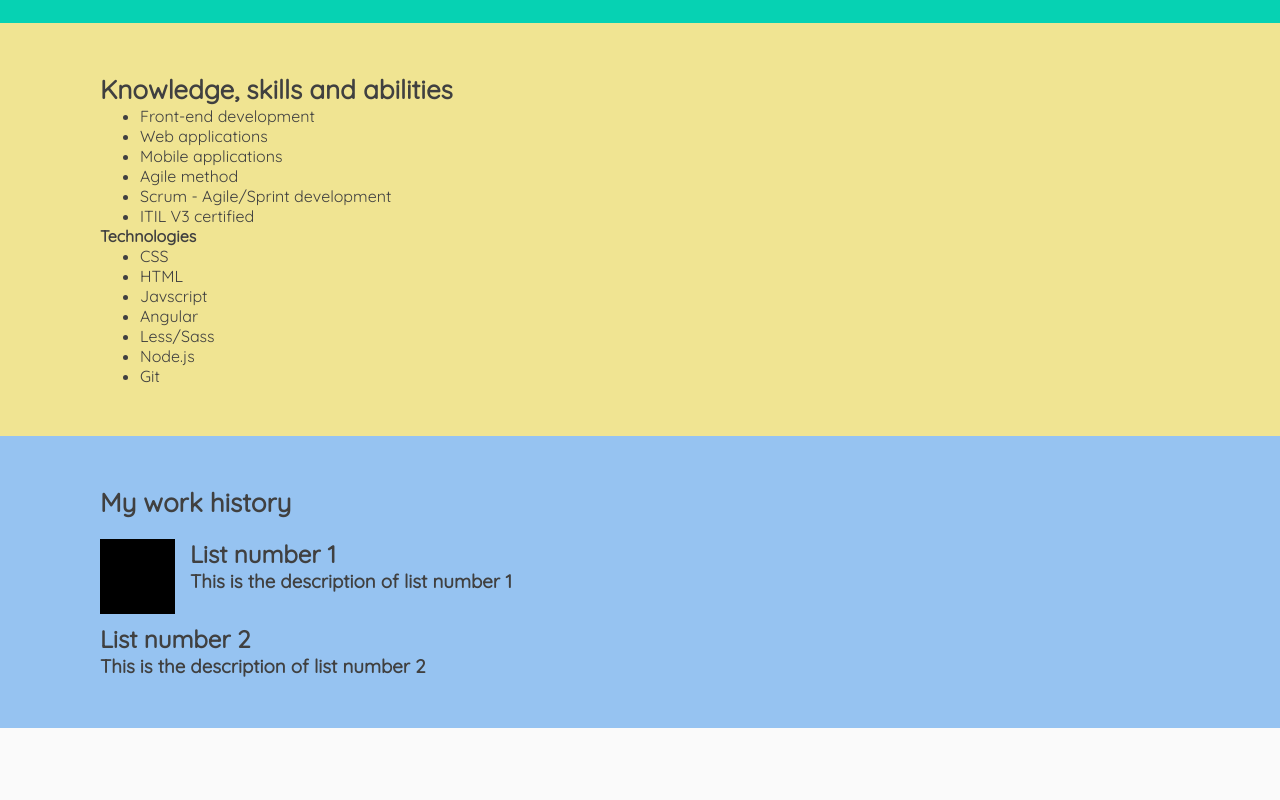
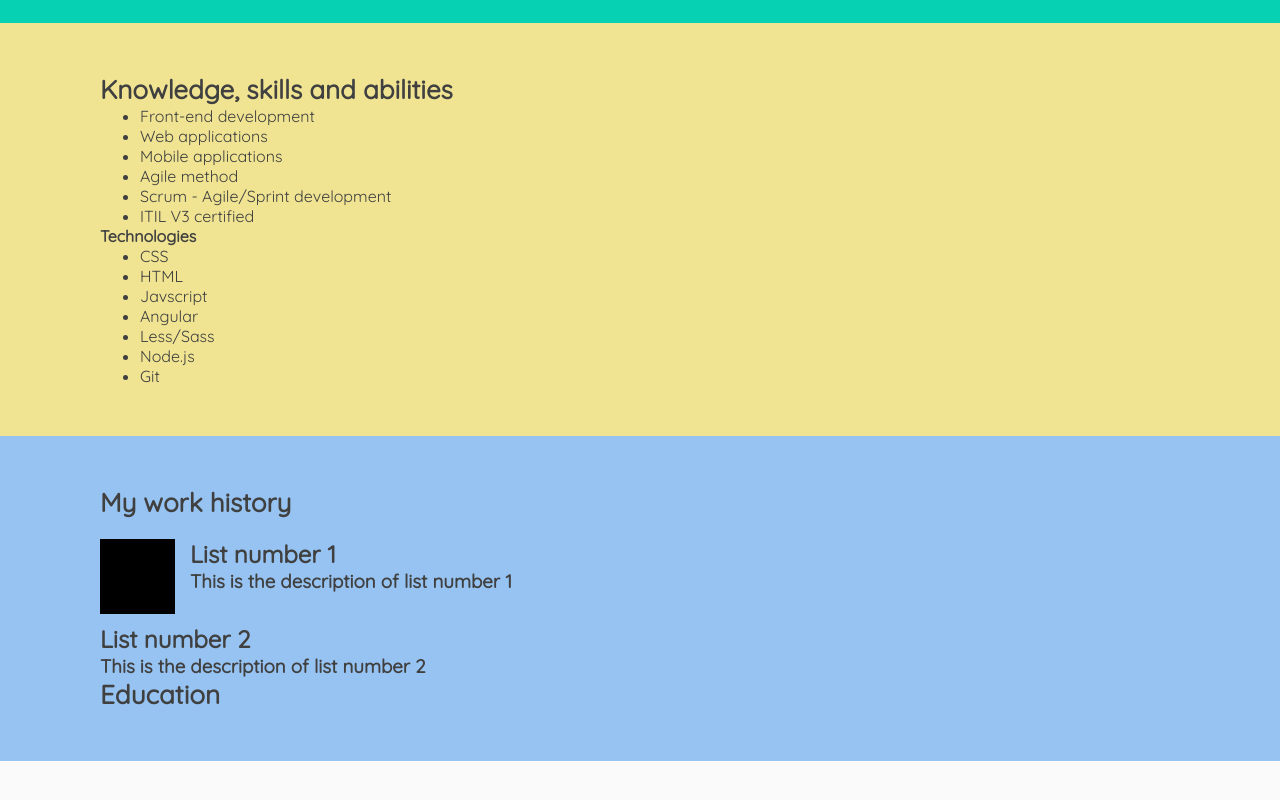
Before and after one commit to RyanSibbaluca/ParallaxTest, a website: page app/index.html in a window 1280 px wide. Shown: the part 1237-2037 px from the top of the page. Drawn offline with nearby package versions, Linux system fonts and the light colour scheme; files that its build step writes are made by us from their sources.

Commit message:
Add education

```diff
--- a/app/index.html
+++ b/app/index.html
@@ -170,6 +170,10 @@
             This is the description of list number 2
           </h3>
         </div>
+
+        <h1>
+          Education
+        </h1>
       </div>
     </section>
 
```
